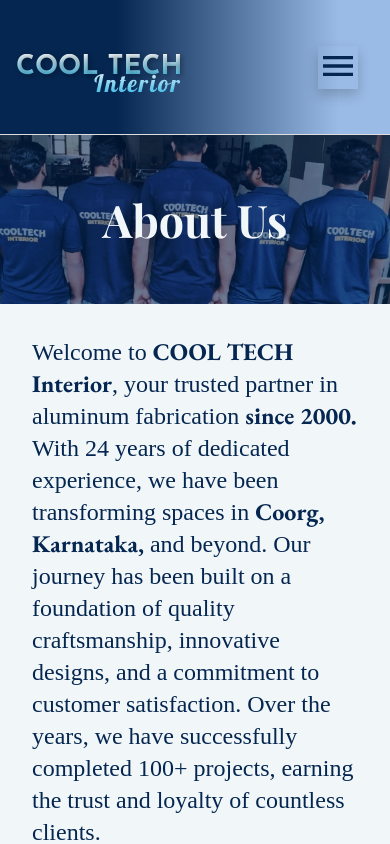
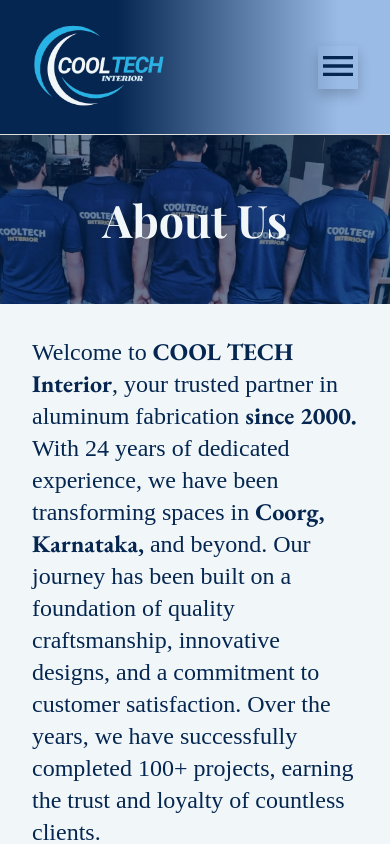
Before and after one commit to syamkumar6/cool-tech, a React (Vite) app: page /about in a window 390 px wide. Shown: the top 844 px of the page. Built offline with nearby package versions, Linux system fonts and the light colour scheme; a web font is replaced by a local one.

Commit message:
logo changed

```diff
--- a/src/Components/Home/Header.jsx
+++ b/src/Components/Home/Header.jsx
@@ -8,6 +8,7 @@
 import closeIcon2 from "../../assets/svg/close2.svg";
 import whatsIcon from "../../assets/svg/whatsappLogo.svg";
 import callIcon from "../../assets/svg/callIcon.svg";
+import logo from "../../assets/images/logo3.png"
 
 function Header() {
   const [isVisible, setIsVisible] = useState(false);
@@ -45,8 +46,7 @@
     <>
       <header className={styles.Header}>
         <div className={styles.logoDiv}>
-          <span className={styles.logo}>COOL TECH</span>
-          <span className={styles.subLogo}>Interior</span>
+          <img src={logo} alt="logo" />
         </div>
         <nav className={styles.nav}>
           <Link to={"/"} className={styles.Link}>
--- a/src/Components/Home/Header.module.css
+++ b/src/Components/Home/Header.module.css
@@ -29,29 +29,10 @@
   border-radius: 8px;
 }
 
-.logo {
-  font-size: 2.5rem;
-  background: linear-gradient(to bottom, #f1f7f9, #27b3e6); /* Gradient from top to bottom */
-  -webkit-background-clip: text; /* Clip background to text */
-  -webkit-text-fill-color: transparent; /* Make the text transparent to show the gradient */
-  text-shadow: 2px 2px 5px rgba(0, 0, 0, 0.3); /* Optional: keep text shadow */
-  font-family: var(--font-logo);
-  font-weight: bolder;
+.logoDiv img{
+  max-width: 10rem;
 }
 
-.subLogo {
-  position: absolute;
-  bottom: -2%;
-  right: 10%;
-  font-size: 2rem; /* Consistent font size as stated */
-  color: #c1e3f0;
-  background: linear-gradient(to bottom, #f1f7f9, #27b3e6); /* Gradient from top to bottom */
-  -webkit-background-clip: text; /* Clip background to text */
-  -webkit-text-fill-color: transparent;
-  letter-spacing: 2px;
-  font-family: var(--font-sub);
-
-}
 
 
 .nav {
@@ -285,13 +266,8 @@
     display: block;
   }
 
-  .logo{
-    font-size: 1.7rem;
+  .logoDiv{
     margin-left: -2rem;
-  }
-
-  .subLogo{
-    font-size: 1.5rem;
   }
 
   .Header{
@@ -310,4 +286,8 @@
     width: 100%;
     padding: .5rem;
   }
+
+  .nav2{
+    color: var(--primary-color-dark);
+  }
 }
```
Also changed, not shown: src/assets/images/logo2.png (added), src/assets/images/logo3.png (added).
